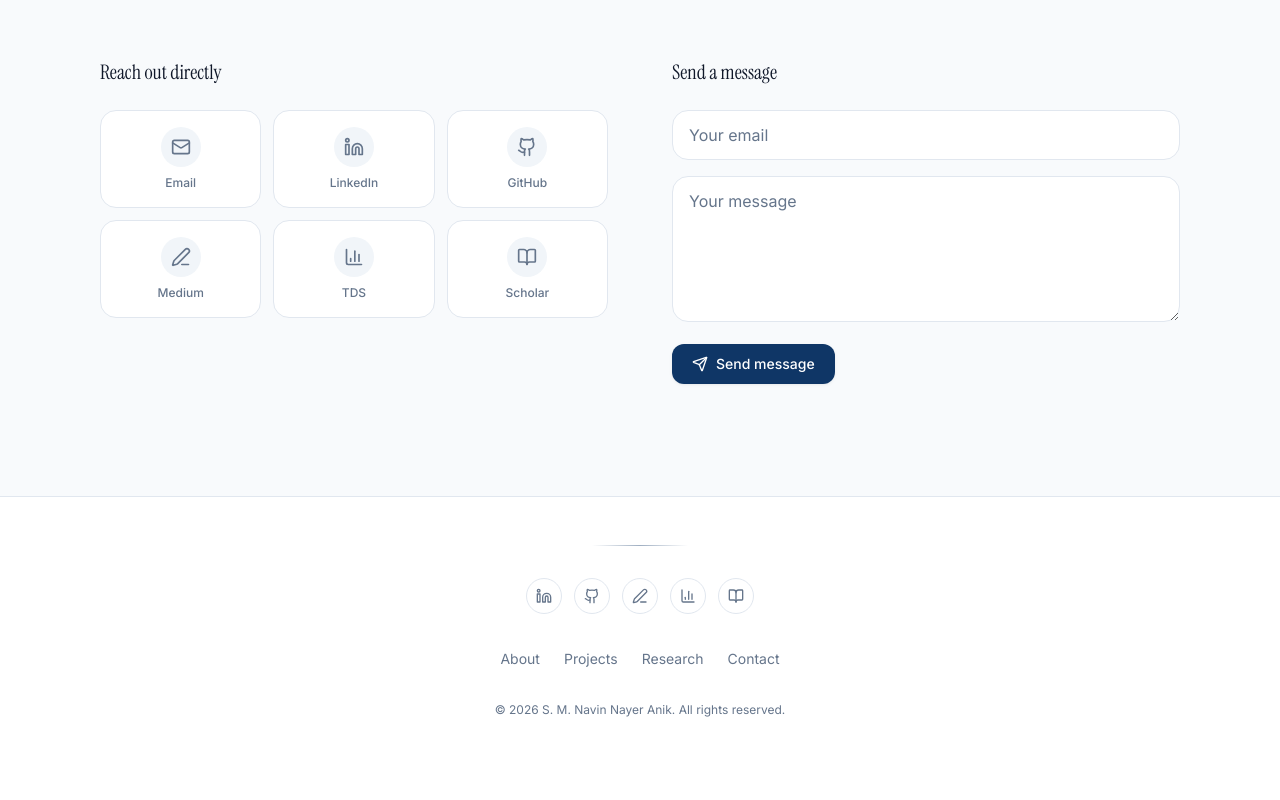
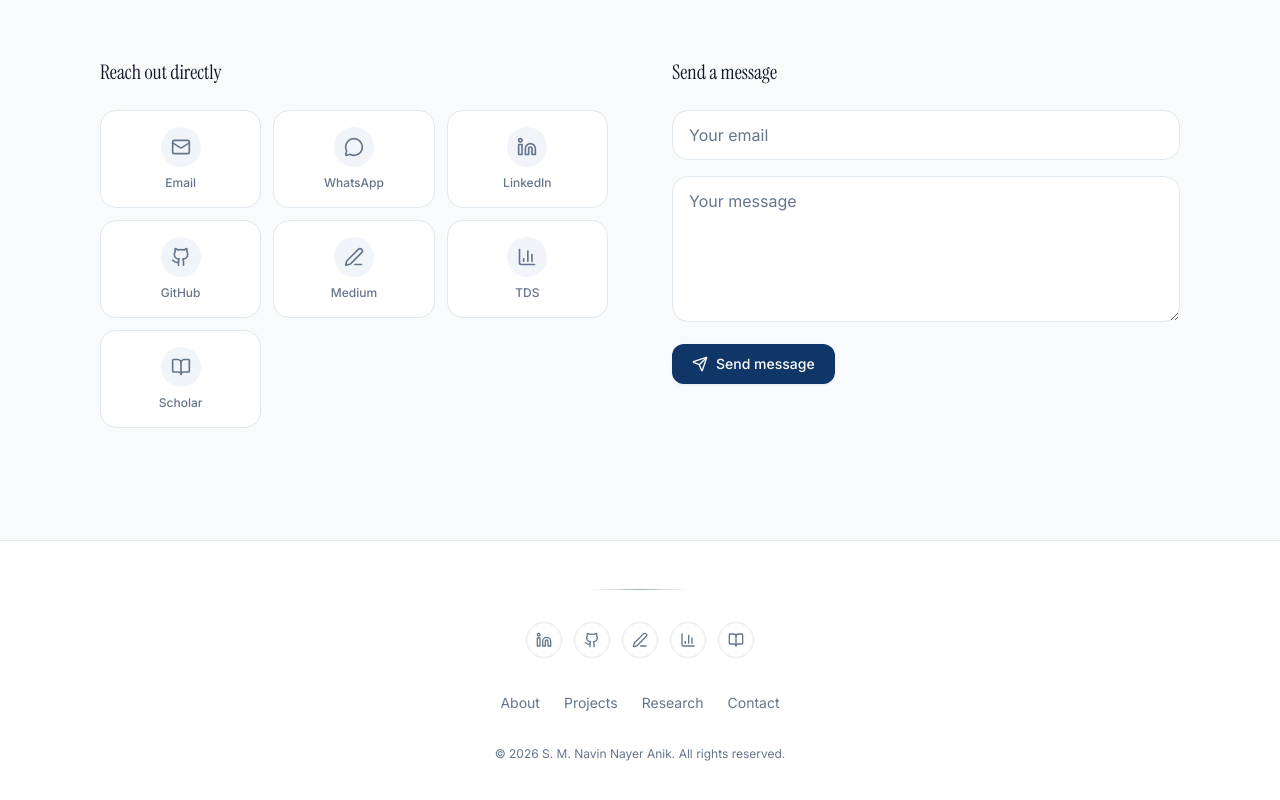
Before and after one commit to NavinAnik/portfolio_website, a Next.js app: page / in a window 1280 px wide. Shown: the part 8681-9481 px from the top of the page. Before the commit the page ends 9447 px from the top, so only its background shows below. Built offline with nearby package versions, Linux system fonts and the light colour scheme; no server answers.

Commit message:
adds whats app

```diff
--- a/components/sections/Contact.tsx
+++ b/components/sections/Contact.tsx
@@ -9,6 +9,7 @@ import {
   BookOpen,
   BarChart3,
   PenLine,
+  MessageCircle,
   Send,
   CheckCircle2,
   AlertCircle,
@@ -25,6 +26,7 @@ const FORMSPREE_ENDPOINT =
 
 const contactLinks = [
   { label: "Email", href: `mailto:${CONTACT_EMAIL}`, icon: Mail },
+  { label: "WhatsApp", href: "https://wa.me/8801897913330", icon: MessageCircle },
   { label: "LinkedIn", href: SOCIAL_LINKS[0].href, icon: Linkedin },
   { label: "GitHub", href: SOCIAL_LINKS[1].href, icon: Github },
   { label: "Medium", href: SOCIAL_LINKS[2].href, icon: PenLine },
```
Also changed, not shown: 1 other file (tests, documents, lock files or other folders).
